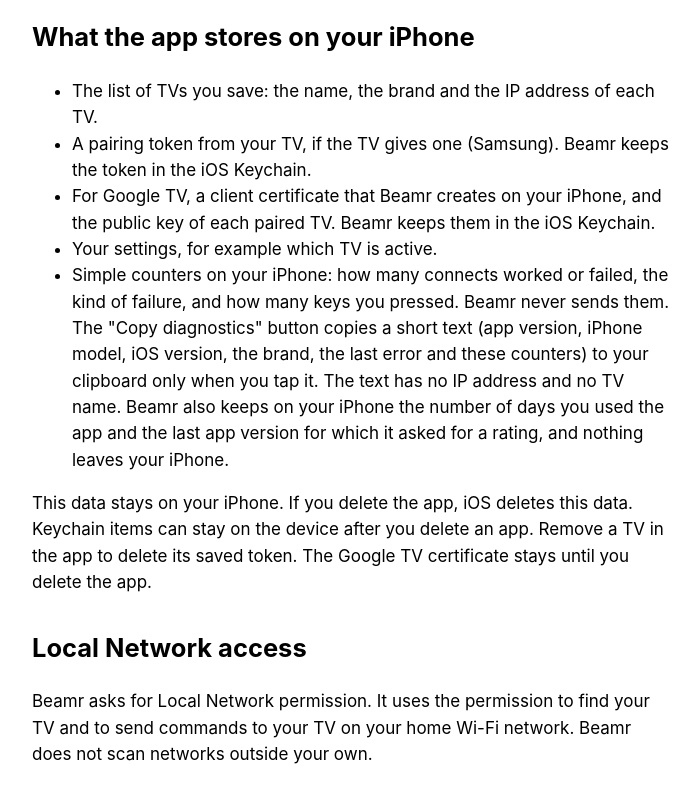
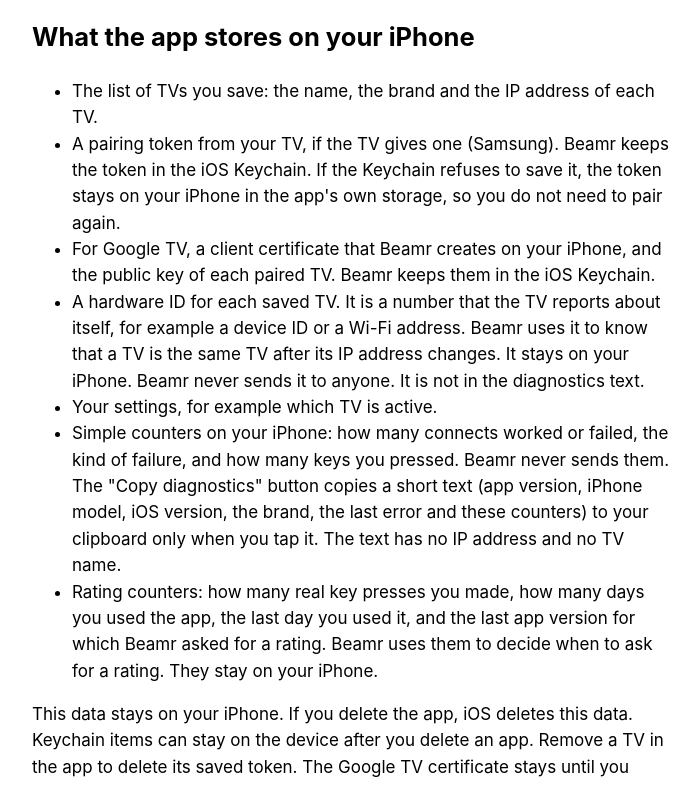
Before and after one commit to gurkiratbola/beamr-site, a plain HTML site: page privacy.html in a window 1280 px wide. Shown: the part 360-1145 px from the top of the page, without its empty margins (288-987 px from the left). Drawn offline with Linux system fonts and the light colour scheme.

Commit message:
Privacy: list the TV hardware id, the rating counters, the Wi-Fi search and the token fallback
Co-Authored-By: Claude Sonnet 5.5 <noreply@anthropic.com>

```diff
--- a/privacy.html
+++ b/privacy.html
@@ -7,14 +7,16 @@
 <h2>What the app stores on your iPhone</h2>
 <ul>
 <li>The list of TVs you save: the name, the brand and the IP address of each TV.</li>
-<li>A pairing token from your TV, if the TV gives one (Samsung). Beamr keeps the token in the iOS Keychain.</li>
+<li>A pairing token from your TV, if the TV gives one (Samsung). Beamr keeps the token in the iOS Keychain. If the Keychain refuses to save it, the token stays on your iPhone in the app&#39;s own storage, so you do not need to pair again.</li>
 <li>For Google TV, a client certificate that Beamr creates on your iPhone, and the public key of each paired TV. Beamr keeps them in the iOS Keychain.</li>
+<li>A hardware ID for each saved TV. It is a number that the TV reports about itself, for example a device ID or a Wi-Fi address. Beamr uses it to know that a TV is the same TV after its IP address changes. It stays on your iPhone. Beamr never sends it to anyone. It is not in the diagnostics text.</li>
 <li>Your settings, for example which TV is active.</li>
-<li>Simple counters on your iPhone: how many connects worked or failed, the kind of failure, and how many keys you pressed. Beamr never sends them. The "Copy diagnostics" button copies a short text (app version, iPhone model, iOS version, the brand, the last error and these counters) to your clipboard only when you tap it. The text has no IP address and no TV name. Beamr also keeps on your iPhone the number of days you used the app and the last app version for which it asked for a rating, and nothing leaves your iPhone.</li>
+<li>Simple counters on your iPhone: how many connects worked or failed, the kind of failure, and how many keys you pressed. Beamr never sends them. The "Copy diagnostics" button copies a short text (app version, iPhone model, iOS version, the brand, the last error and these counters) to your clipboard only when you tap it. The text has no IP address and no TV name.</li>
+<li>Rating counters: how many real key presses you made, how many days you used the app, the last day you used it, and the last app version for which Beamr asked for a rating. Beamr uses them to decide when to ask for a rating. They stay on your iPhone.</li>
 </ul>
 <p>This data stays on your iPhone. If you delete the app, iOS deletes this data. Keychain items can stay on the device after you delete an app. Remove a TV in the app to delete its saved token. The Google TV certificate stays until you delete the app.</p>
 <h2>Local Network access</h2>
-<p>Beamr asks for Local Network permission. It uses the permission to find your TV and to send commands to your TV on your home Wi-Fi network. Beamr does not scan networks outside your own.</p>
+<p>Beamr asks for Local Network permission. It uses the permission to find your TV and to send commands to your TV on your home Wi-Fi network. Beamr does not scan networks outside your own. When a saved TV does not answer, Beamr can search your home Wi-Fi network for that TV, because its IP address may have changed. It does this only when the saved address of the TV is on the network that your iPhone uses now. It looks only at your own local network, and only at the ports of that TV brand. Beamr does not store the other devices that it finds.</p>
 <h2>Purchases</h2>
 <p>Beamr Pro is an in-app purchase. Apple handles the payment. Beamr does not see your payment details. Beamr checks with Apple that you own Pro.</p>
 <h2>Third parties</h2>
```
